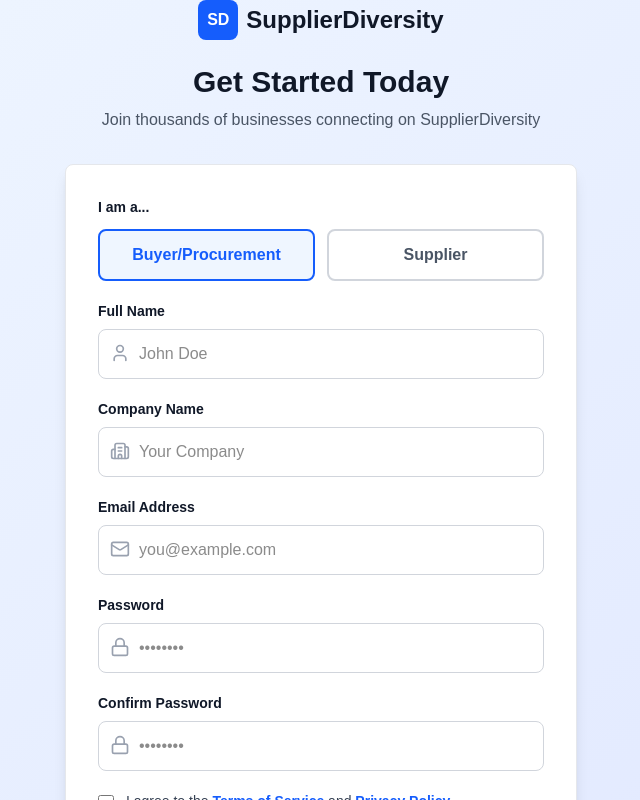
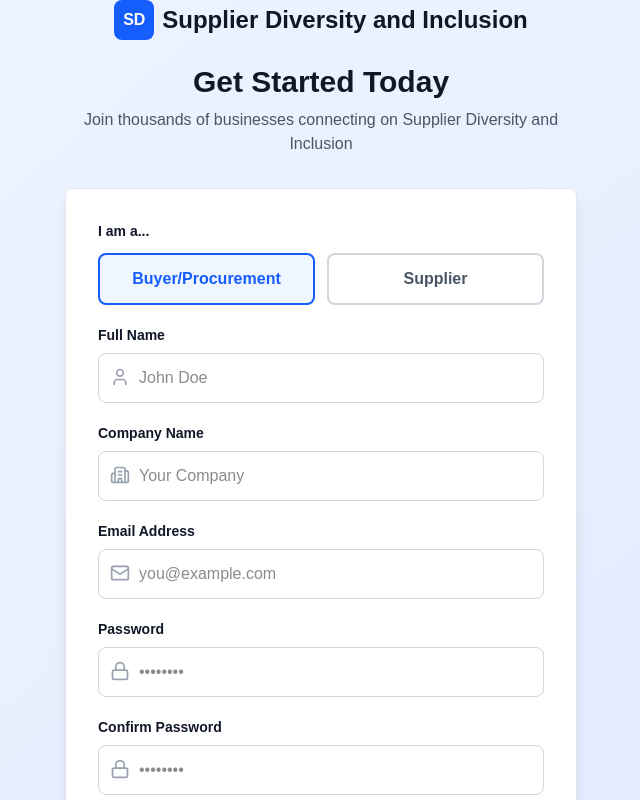
Before and after one commit to css-intel/supplier-diversity, a Next.js app: page /auth/signup in a window 1280 px wide. Shown: the top 800 px of the page, without its empty margins (319-959 px from the left). Built offline with nearby package versions, Linux system fonts and the light colour scheme.

Commit message:
Rebrand: Update site name to Supplier Diversity and Inclusion

```diff
--- a/src/app/auth/login/page.tsx
+++ b/src/app/auth/login/page.tsx
@@ -24,7 +24,7 @@
             <div className="w-10 h-10 bg-blue-600 rounded-lg flex items-center justify-center">
               <span className="text-white font-bold">SD</span>
             </div>
-            <span className="text-2xl font-bold text-gray-900">SupplierDiversity</span>
+            <span className="text-2xl font-bold text-gray-900">Supplier Diversity and Inclusion</span>
           </Link>
           <h1 className="text-3xl font-bold text-gray-900 mb-2">Welcome Back</h1>
           <p className="text-gray-600">Sign in to your account</p>
--- a/src/app/auth/signup/page.tsx
+++ b/src/app/auth/signup/page.tsx
@@ -34,10 +34,10 @@
             <div className="w-10 h-10 bg-blue-600 rounded-lg flex items-center justify-center">
               <span className="text-white font-bold">SD</span>
             </div>
-            <span className="text-2xl font-bold text-gray-900">SupplierDiversity</span>
+            <span className="text-2xl font-bold text-gray-900">Supplier Diversity and Inclusion</span>
           </Link>
           <h1 className="text-3xl font-bold text-gray-900 mb-2">Get Started Today</h1>
-          <p className="text-gray-600">Join thousands of businesses connecting on SupplierDiversity</p>
+          <p className="text-gray-600">Join thousands of businesses connecting on Supplier Diversity and Inclusion</p>
         </div>
 
         {/* Signup Form */}
--- a/src/app/contractors/page.tsx
+++ b/src/app/contractors/page.tsx
@@ -62,7 +62,7 @@
       {/* Navigation */}
       <nav className="sticky top-0 z-50 bg-white border-b border-gray-200 shadow-sm">
         <div className="max-w-7xl mx-auto px-4 py-3 flex justify-between items-center">
-          <NextLink href="/" className="text-xl md:text-2xl font-bold text-blue-600">ContractConnect</NextLink>
+          <NextLink href="/" className="text-xl md:text-2xl font-bold text-blue-600">Supplier Diversity and Inclusion</NextLink>
           <button
             onClick={() => setMobileMenuOpen(!mobileMenuOpen)}
             className="md:hidden p-2"
--- a/src/app/events/page.tsx
+++ b/src/app/events/page.tsx
@@ -89,7 +89,7 @@
               <div className="w-8 h-8 bg-blue-600 rounded-lg flex items-center justify-center">
                 <span className="text-white font-bold">SD</span>
               </div>
-              <span className="text-xl font-bold text-gray-900">SupplierDiversity</span>
+              <span className="text-xl font-bold text-gray-900">Supplier Diversity and Inclusion</span>
             </Link>
             <div className="flex gap-4">
               <Link href="/auth/login" className="text-gray-600 hover:text-gray-900">
--- a/src/app/messages/page.tsx
+++ b/src/app/messages/page.tsx
@@ -55,7 +55,7 @@
       {/* Navigation */}
       <nav className="sticky top-0 z-50 bg-white border-b border-gray-200 shadow-sm">
         <div className="max-w-7xl mx-auto px-4 py-3 flex justify-between items-center">
-          <Link href="/" className="text-xl md:text-2xl font-bold text-blue-600">ContractConnect</Link>
+          <Link href="/" className="text-xl md:text-2xl font-bold text-blue-600">Supplier Diversity and Inclusion</Link>
           <button
             onClick={() => setMobileMenuOpen(!mobileMenuOpen)}
             className="md:hidden p-2"
--- a/src/app/opportunities/page.tsx
+++ b/src/app/opportunities/page.tsx
@@ -64,7 +64,7 @@
       {/* Navigation */}
       <nav className="sticky top-0 z-50 bg-white border-b border-gray-200 shadow-sm">
         <div className="max-w-7xl mx-auto px-4 py-3 flex justify-between items-center">
-          <Link href="/" className="text-xl md:text-2xl font-bold text-blue-600">ContractConnect</Link>
+          <Link href="/" className="text-xl md:text-2xl font-bold text-blue-600">Supplier Diversity and Inclusion</Link>
           <button
             onClick={() => setMobileMenuOpen(!mobileMenuOpen)}
             className="md:hidden p-2"
--- a/src/app/page.tsx
+++ b/src/app/page.tsx
@@ -12,7 +12,7 @@
       {/* Mobile Navigation */}
       <nav className="sticky top-0 z-50 bg-white border-b border-gray-200 shadow-sm">
         <div className="max-w-7xl mx-auto px-4 py-3 flex justify-between items-center">
-          <Link href="/" className="text-xl md:text-2xl font-bold text-blue-600">ContractConnect</Link>
+          <Link href="/" className="text-xl md:text-2xl font-bold text-blue-600">Supplier Diversity and Inclusion</Link>
           <button
             onClick={() => setMobileMenuOpen(!mobileMenuOpen)}
             className="md:hidden p-2"
@@ -165,7 +165,7 @@
       <section className="bg-blue-600 text-white py-12 md:py-16 px-4">
         <div className="max-w-4xl mx-auto text-center">
           <h2 className="text-2xl md:text-3xl font-bold mb-3 md:mb-6">Ready to Get Started?</h2>
-          <p className="text-base md:text-lg mb-6 md:mb-8">Join thousands of contractors and procurement officers using ContractConnect</p>
+          <p className="text-base md:text-lg mb-6 md:mb-8">Join thousands of contractors and procurement officers using Supplier Diversity and Inclusion</p>
           <div className="flex flex-col md:flex-row gap-3 md:gap-4 justify-center">
             <Link href="/auth/signup?type=contractor" className="px-6 md:px-8 py-2 md:py-3 bg-white text-blue-600 rounded-lg font-semibold hover:bg-gray-100 flex items-center justify-center gap-2 text-sm md:text-base">
               Contractor <ArrowRight size={18} />
@@ -212,7 +212,7 @@
           </div>
         </div>
         <div className="max-w-7xl mx-auto pt-6 md:pt-8 border-t border-gray-700 text-center text-xs md:text-sm">
-          <p>© 2024 ContractConnect. All rights reserved.</p>
+          <p>© 2024 Supplier Diversity and Inclusion. All rights reserved.</p>
         </div>
       </footer>
     </div>
```
Also changed, not shown: public/manifest.json, 1 other file (tests, documents, lock files or other folders).
